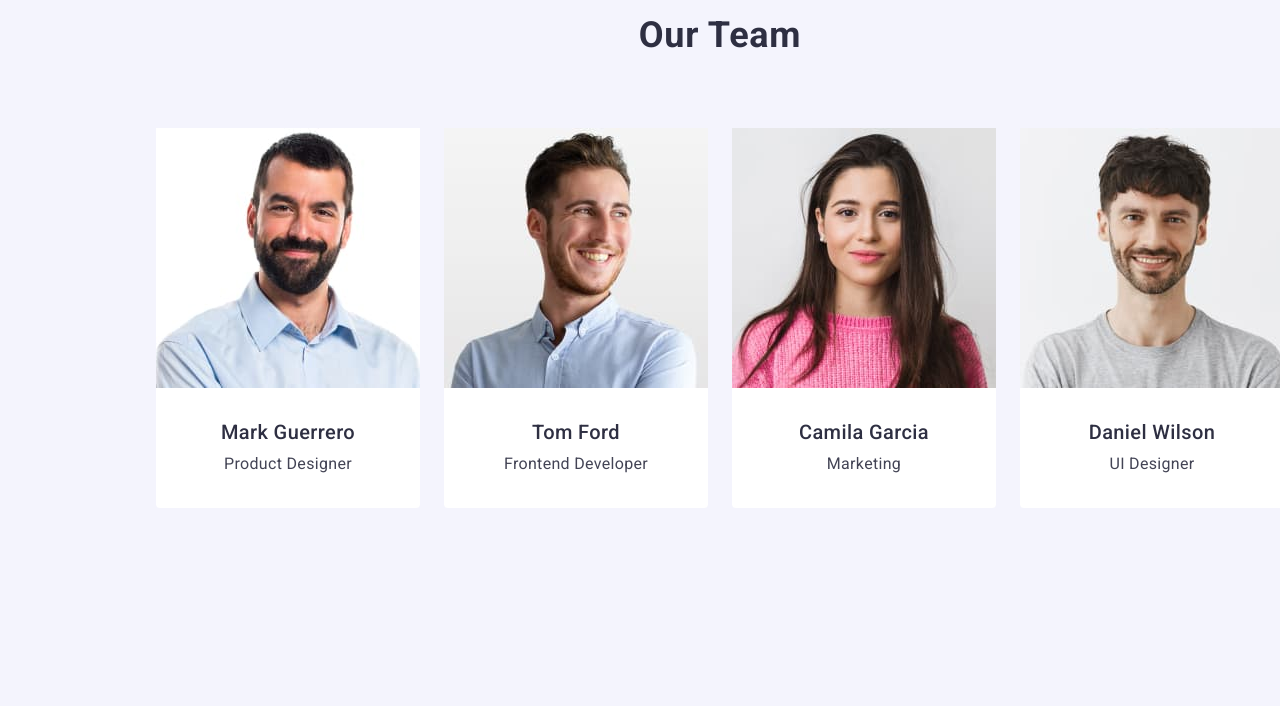
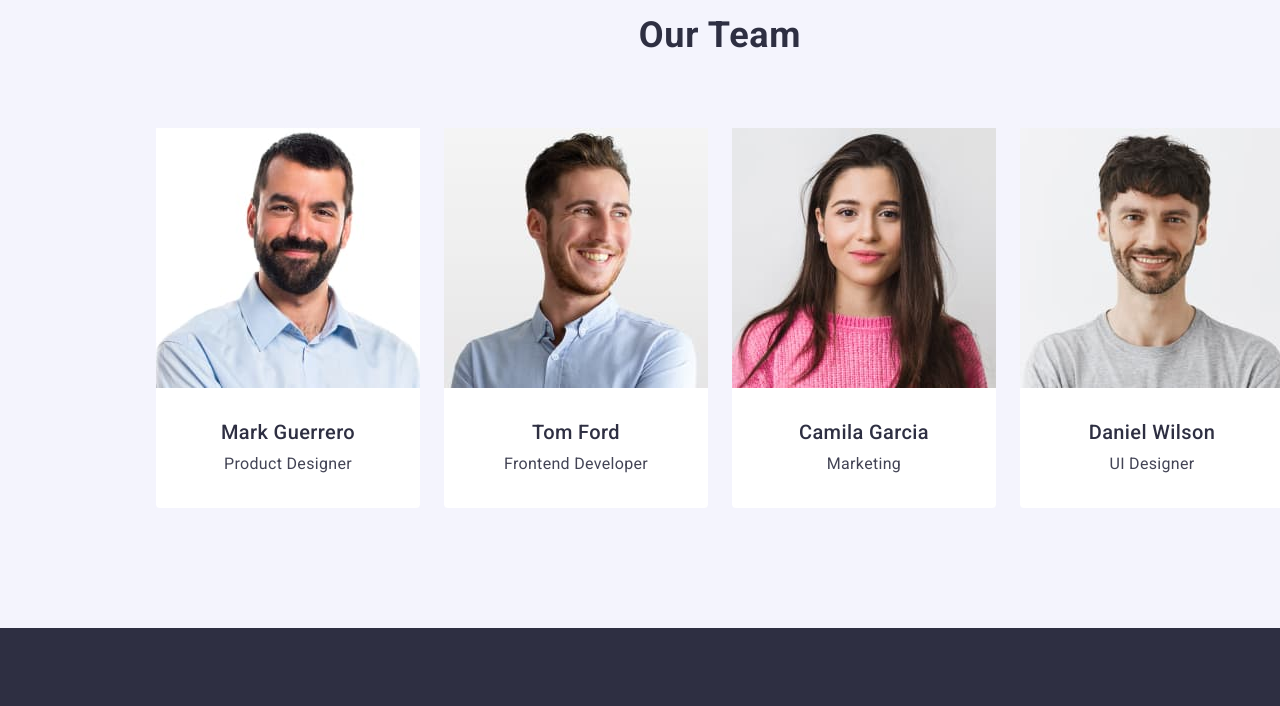
Before and after one commit to LuBronson/goit-markup-hw-03, a plain HTML site: page index.html in a window 1280 px wide. Shown: the part 1760-2466 px from the top of the page. Drawn offline with nearby package versions, Linux system fonts and the light colour scheme.

Commit message:
Fix last section padding

```diff
--- a/css/styles.css
+++ b/css/styles.css
@@ -88,7 +88,6 @@ img {
     font-size: 18px;
     line-height: 1.17;
     letter-spacing: 0.03em;
-
     margin-right: 76px;
 }
 
@@ -342,7 +341,6 @@ img {
     margin-right: 156px;
     margin-top: 0px;
     margin-bottom: 0px;
-    padding-bottom: 120px;
 }
 
 .team-list-item {
```
Also changed, not shown: portfolio.html (+0 -2 lines).
